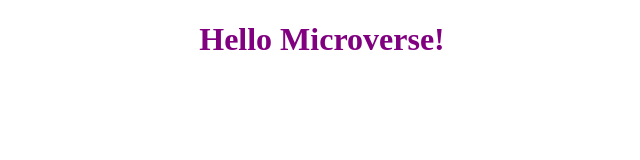
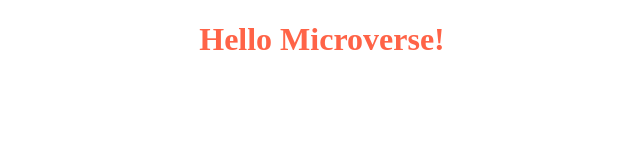
Before and after one commit to asadmisrani/firstmicroverse.github.io, a website: page index.html in a window 1280 px wide. Shown: the whole page, without its empty margins (318-958 px from the left). Drawn offline with Linux system fonts and the light colour scheme.

Commit message:
css file modified

```diff
--- a/style.css
+++ b/style.css
@@ -1,4 +1,2 @@
-.my-styles {
-    text-align: center;
-    color: purple;
-}
+.my-styles { text-align: center;
+    color: tomato; }
```
